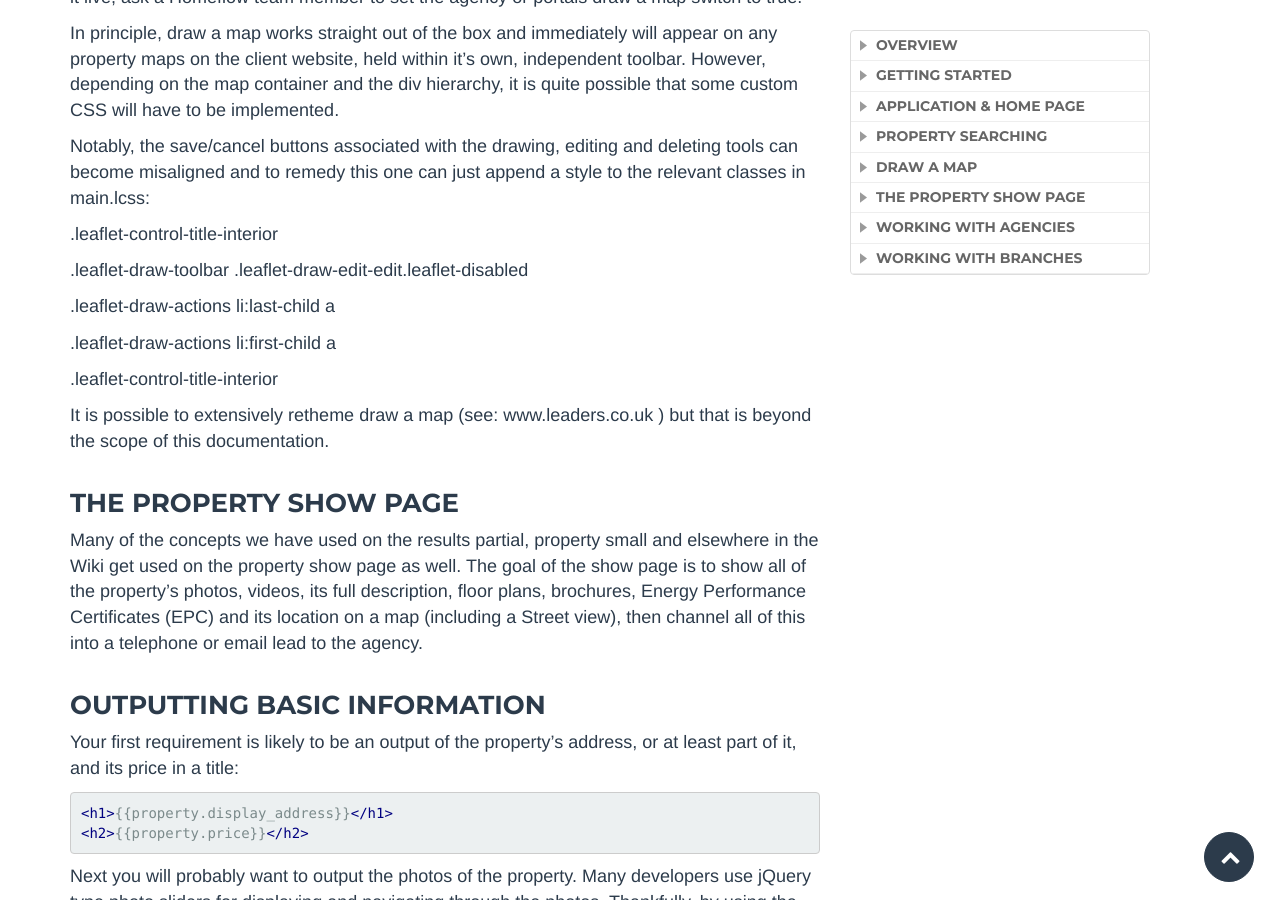
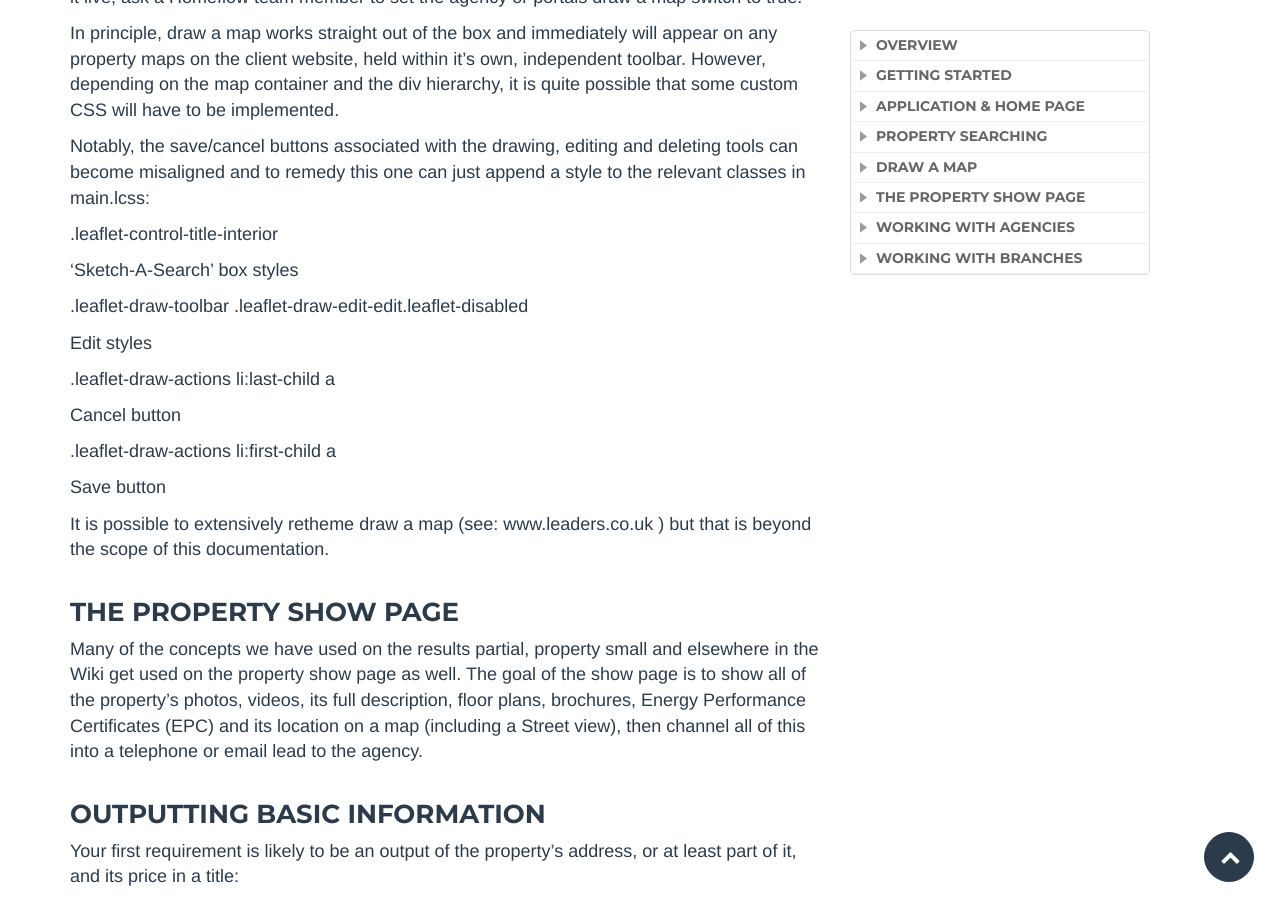
Before and after one commit to homeflow/homeflow.github.io, a Jekyll site: the page built from _posts/2014-08-13-ctesius.md, in a window 1280 px wide and 900 px high, scrolled down 21093 px. Built offline with Jekyll 4.4.1, drawn with Linux system fonts in a browser that asks for light colours.

Commit message:
homeflow documentation
Signed-off-by: James Piggles <jack@homeflow.co.uk>

```diff
--- a/_posts/2014-08-13-ctesius.md
+++ b/_posts/2014-08-13-ctesius.md
@@ -822,17 +822,20 @@ Notably, the save/cancel buttons associated with the drawing, editing and deleti
 
 .leaflet-control-title-interior
 
+'Sketch-A-Search' box styles
+
+
 .leaflet-draw-toolbar .leaflet-draw-edit-edit.leaflet-disabled
 
+Edit styles
 
 .leaflet-draw-actions li:last-child a
 
+Cancel button
 
 .leaflet-draw-actions li:first-child a
 
-.leaflet-control-title-interior
-
-
+Save button
 
 
 It is possible to extensively retheme draw a map (see: www.leaders.co.uk ) but that is beyond the scope of this documentation.
```
